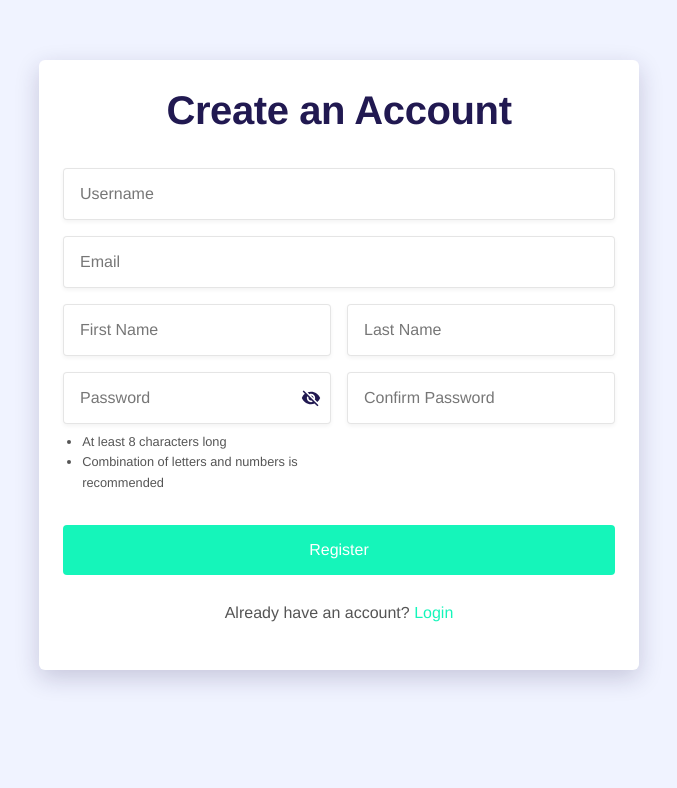
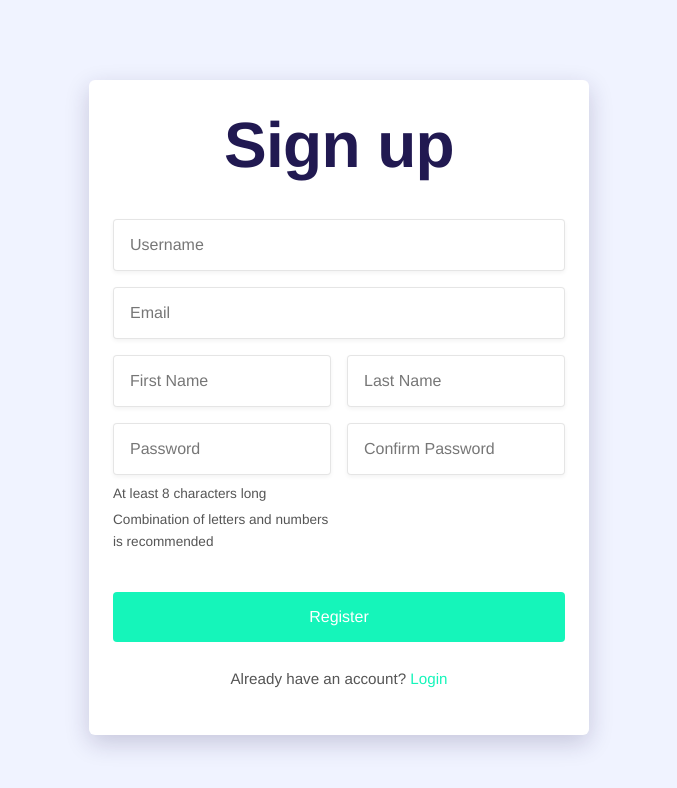
Before and after one commit to mr-seifi/prompt-management, a React (Create React App) app in the folder frontend/: page /register in a window 1280 px wide. Shown: the top 788 px of the page, without its empty margins (301-978 px from the left). Built offline with nearby package versions, Linux system fonts and the light colour scheme; no server answers.

Commit message:
value description shwoing correctly

```diff
--- a/frontend/src/pages/LoginPage.tsx
+++ b/frontend/src/pages/LoginPage.tsx
@@ -12,9 +12,14 @@ const PageContainer = styled.div`
   box-shadow: ${props => props.theme.shadows.large};
 
   @media (max-width: 768px) {
-    max-width: 90%;
+    max-width: 95%;
     margin: 40px auto;
     padding: ${props => props.theme.spacing.md};
+  }
+
+  @media (max-width: 480px) {
+    margin: 20px auto;
+    padding: ${props => props.theme.spacing.sm};
   }
 `;
 
@@ -24,12 +29,26 @@ const PageTitle = styled.h1`
   margin-bottom: 2rem;
   color: ${props => props.theme.colors.primary};
   font-weight: ${props => props.theme.typography.fontWeights.bold};
+
+  @media (max-width: 768px) {
+    font-size: 2rem;
+    margin-bottom: 1.5rem;
+  }
+
+  @media (max-width: 480px) {
+    font-size: 1.75rem;
+    margin-bottom: 1rem;
+  }
 `;
 
 const Form = styled.form`
   display: flex;
   flex-direction: column;
   gap: ${props => props.theme.spacing.md};
+
+  @media (max-width: 480px) {
+    gap: ${props => props.theme.spacing.sm};
+  }
 `;
 
 const FormGroup = styled.div`
@@ -47,6 +66,11 @@ const FormGroup = styled.div`
 const Label = styled.label`
   font-weight: ${props => props.theme.typography.fontWeights.medium};
   color: ${props => props.theme.colors.textPrimary};
+  font-size: 1rem;
+
+  @media (max-width: 480px) {
+    font-size: 0.9rem;
+  }
 `;
 
 const Input = styled.input`
@@ -70,9 +94,13 @@ const Input = styled.input`
   }
 
   @media (max-width: 768px) {
-    width: 100%;
     padding: ${props => props.theme.spacing.sm};
     font-size: 0.95rem;
+  }
+
+  @media (max-width: 480px) {
+    padding: ${props => props.theme.spacing.xs};
+    font-size: 0.9rem;
   }
 `;
 
@@ -106,6 +134,11 @@ const SubmitButton = styled.button`
     margin: ${props => props.theme.spacing.md} auto 0;
     display: block;
   }
+
+  @media (max-width: 480px) {
+    padding: ${props => props.theme.spacing.sm};
+    font-size: 0.95rem;
+  }
 `;
 
 const ErrorMessage = styled.div`
@@ -120,6 +153,7 @@ const ErrorMessage = styled.div`
     width: 100%;
     margin-left: 0;
     margin-right: 0;
+    font-size: 0.85rem;
   }
 `;
 
@@ -135,6 +169,7 @@ const SuccessMessage = styled.div`
     width: 100%;
     margin-left: 0;
     margin-right: 0;
+    font-size: 0.85rem;
   }
 `;
 
@@ -142,6 +177,7 @@ const BottomText = styled.p`
   text-align: center;
   margin-top: ${props => props.theme.spacing.lg};
   color: ${props => props.theme.colors.textSecondary};
+  font-size: 0.95rem;
 
   a {
     color: ${props => props.theme.colors.accent};
@@ -151,6 +187,11 @@ const BottomText = styled.p`
     &:hover {
       text-decoration: underline;
     }
+  }
+
+  @media (max-width: 480px) {
+    font-size: 0.9rem;
+    margin-top: ${props => props.theme.spacing.md};
   }
 `;
 
--- a/frontend/src/pages/PromptDetailsPage.tsx
+++ b/frontend/src/pages/PromptDetailsPage.tsx
@@ -1,4 +1,4 @@
-import React, { useState, useEffect, useRef, useCallback } from 'react';
+import React, { useState, useEffect } from 'react';
 import { useParams, useNavigate, Link } from 'react-router-dom';
 import styled from 'styled-components';
 import Card from '../components/ui/Card';
@@ -8,13 +8,11 @@ import promptService from '../services/promptService';
 import usePrompts from '../hooks/usePrompts';
 import { formatDateTimeForDisplay } from '../services/promptService';
 import PromptRenderer from '../components/prompts/PromptRenderer';
-import ReactDOM from 'react-dom';
 
 const PageContainer = styled.div`
   max-width: 800px;
   margin: 0 auto;
   padding: ${props => props.theme.spacing.lg};
-  overflow: visible;
 `;
 
 const PageHeader = styled.div`
@@ -37,15 +35,12 @@ const ButtonGroup = styled.div`
 
 const PromptDetail = styled.div`
   margin-bottom: 1.5rem;
-  overflow: visible;
 `;
 
 const ContentContainer = styled.div`
   white-space: pre-wrap;
   line-height: 1.6;
   color: ${props => props.theme.colors.textSecondary};
-  position: relative;
-  overflow: visible;
 `;
 
 const HighlightedVariable = styled.span`
@@ -59,24 +54,31 @@ const HighlightedVariable = styled.span`
   align-items: center;
   border-bottom: 1px dashed ${props => props.theme.colors.accent};
   transition: background-color 0.2s ease;
-  z-index: 10;
 
   &:hover {
     background-color: ${props => props.theme.colors.accent}30;
   }
 `;
 
-const TooltipContainer = styled.div`
-  position: fixed;
-  z-index: 9999;
+const Tooltip = styled.div`
+  position: absolute;
+  bottom: calc(100% + 8px);
+  left: 50%;
+  transform: translateX(-50%);
+  background-color: ${props => props.theme.colors.cardHelpHighlight};
+  color: ${props => props.theme.colors.textPrimary};
   padding: 0.75rem;
-  background-color: ${props => props.theme.colors.cardHelpHighlight};
   border-radius: ${props => props.theme.borderRadius.small};
   box-shadow: 0 3px 10px rgba(0, 0, 0, 0.2);
+  min-width: 180px;
   max-width: 280px;
-  min-width: 180px;
+  z-index: 100;
+  opacity: 0;
+  visibility: hidden;
+  transition: opacity 0.3s, visibility 0.3s;
+  font-size: 0.9rem;
+  text-align: center;
   pointer-events: none;
-  text-align: center;
 
   &:after {
     content: '';
@@ -87,6 +89,11 @@ const TooltipContainer = styled.div`
     border-width: 5px;
     border-style: solid;
     border-color: ${props => props.theme.colors.cardHighlight} transparent transparent transparent;
+  }
+
+  ${HighlightedVariable}:hover & {
+    opacity: 1;
+    visibility: visible;
   }
 `;
 
@@ -129,12 +136,13 @@ const PromptMeta = styled.div`
 const FavoriteStatus = styled.div`
   display: flex;
   align-items: center;
+  gap: 0.5rem;
   cursor: pointer;
 `;
 
 const FavoriteIcon = styled.span<{ isFavorite: boolean }>`
   color: ${({ isFavorite, theme }) => (isFavorite ? theme.colors.warning : '#ccc')};
-  font-size: 1.5rem;
+  font-size: 1.25rem;
 `;
 
 const LoadingMessage = styled.div`
@@ -156,17 +164,13 @@ const ErrorMessage = styled.div`
 const StyledCard = styled(Card)`
   padding: ${props => props.theme.spacing.lg};
   margin-bottom: 1.5rem;
-  overflow: visible;
 `;
 
-const SectionTitle = styled.h3`
-  font-size: 1.1rem;
+const SectionTitle = styled.h2`
+  font-size: 1.5rem;
+  margin-top: 0;
   margin-bottom: 1rem;
-  font-weight: 600;
   color: ${props => props.theme.colors.textPrimary};
-  display: flex;
-  align-items: center;
-  justify-content: space-between;
 `;
 
 const TabContainer = styled.div`
@@ -195,66 +199,12 @@ const TabButton = styled.button<{ active: boolean }>`
   }
 `;
 
-const DeleteButton = styled(Button)`
-  width: 40px;
-  height: 40px;
-  padding: 0;
-  display: flex;
-  align-items: center;
-  justify-content: center;
-  background-color: ${props => props.theme.colors.danger};
-  color: white;
-  border-radius: ${props => props.theme.borderRadius.medium};
-
-  &:hover {
-    background-color: #FF3333;
-  }
-`;
-
-const EditButton = styled(Button)`
-  width: 40px;
-  height: 40px;
-  padding: 0;
-  display: flex;
-  align-items: center;
-  justify-content: center;
-  background-color: #211951;
-  color: white;
-  border-radius: ${props => props.theme.borderRadius.medium};
-
-  &:hover {
-    background-color: #342c68;
-  }
-`;
-
 interface HighlightedContentProps {
   content: string;
   variablesSchema?: Record<string, any>;
 }
 
 const HighlightedContent: React.FC<HighlightedContentProps> = ({ content, variablesSchema = {} }) => {
-  const [tooltip, setTooltip] = useState<{
-    visible: boolean;
-    name: string;
-    position: { x: number; y: number };
-  } | null>(null);
-
-  const showTooltip = useCallback((e: React.MouseEvent, variableName: string) => {
-    const rect = e.currentTarget.getBoundingClientRect();
-    const centerX = rect.left + rect.width / 2;
-    const topY = rect.top - 10;
-
-    setTooltip({
-      visible: true,
-      name: variableName,
-      position: { x: centerX, y: topY }
-    });
-  }, []);
-
-  const hideTooltip = useCallback(() => {
-    setTooltip(null);
-  }, []);
-
   if (!content) return null;
 
   const regex = /\{\{\s*([a-zA-Z0-9_]+)\s*\}\}/g;
@@ -279,12 +229,14 @@ const HighlightedContent: React.FC<HighlightedContentProps> = ({ content, variab
     }
 
     parts.push(
-      <HighlightedVariable
-        key={`var-${match.index}`}
-        onMouseEnter={(e) => showTooltip(e, variableName)}
-        onMouseLeave={hideTooltip}
-      >
+      <HighlightedVariable key={`var-${match.index}`}>
         {`{{${variableName}}}`}
+        <Tooltip>
+          <TooltipTitle>{variableName}</TooltipTitle>
+          <TooltipContent>
+            {variablesSchema[variableName]?.description || `Value for ${variableName}`}
+          </TooltipContent>
+        </Tooltip>
       </HighlightedVariable>
     );
 
@@ -295,26 +247,7 @@ const HighlightedContent: React.FC<HighlightedContentProps> = ({ content, variab
     parts.push(content.substring(lastIndex));
   }
 
-  return (
-    <>
-      <ContentContainer>{parts}</ContentContainer>
-      {tooltip && tooltip.visible && ReactDOM.createPortal(
-        <TooltipContainer
-          style={{
-            left: `${tooltip.position.x}px`,
-            top: `${tooltip.position.y}px`,
-            transform: 'translate(-50%, -100%)'
-          }}
-        >
-          <TooltipTitle>{tooltip.name}</TooltipTitle>
-          <TooltipContent>
-            {variablesSchema[tooltip.name]?.description || `Value for ${tooltip.name}`}
-          </TooltipContent>
-        </TooltipContainer>,
-        document.body
-      )}
-    </>
-  );
+  return <ContentContainer>{parts}</ContentContainer>;
 };
 
 const PromptDetailsPage: React.FC = () => {
@@ -391,17 +324,12 @@ const PromptDetailsPage: React.FC = () => {
       <PageHeader>
         <PageTitle>{prompt.title}</PageTitle>
         <ButtonGroup>
-          <DeleteButton onClick={handleDelete} aria-label="Delete prompt">
-            <svg xmlns="http://www.w3.org/2000/svg" width="16" height="16" fill="currentColor" viewBox="0 0 16 16">
-              <path d="M5.5 5.5A.5.5 0 0 1 6 6v6a.5.5 0 0 1-1 0V6a.5.5 0 0 1 .5-.5m2.5 0a.5.5 0 0 1 .5.5v6a.5.5 0 0 1-1 0V6a.5.5 0 0 1 .5-.5m3 .5a.5.5 0 0 0-1 0v6a.5.5 0 0 0 1 0z"/>
-              <path d="M14.5 3a1 1 0 0 1-1 1H13v9a2 2 0 0 1-2 2H5a2 2 0 0 1-2-2V4h-.5a1 1 0 0 1-1-1V2a1 1 0 0 1 1-1H6a1 1 0 0 1 1-1h2a1 1 0 0 1 1 1h3.5a1 1 0 0 1 1 1zM4.118 4 4 4.059V13a1 1 0 0 0 1 1h6a1 1 0 0 0 1-1V4.059L11.882 4zM2.5 3h11V2h-11z"/>
-            </svg>
-          </DeleteButton>
-          <EditButton as={Link} to={`/prompts/${prompt.id}/edit`} aria-label="Edit prompt">
-            <svg xmlns="http://www.w3.org/2000/svg" width="16" height="16" fill="currentColor" viewBox="0 0 16 16">
-              <path d="M12.146.146a.5.5 0 0 1 .708 0l3 3a.5.5 0 0 1 0 .708l-10 10a.5.5 0 0 1-.168.11l-5 2a.5.5 0 0 1-.65-.65l2-5a.5.5 0 0 1 .11-.168l10-10zM11.207 2.5 13.5 4.793 14.793 3.5 12.5 1.207 11.207 2.5zm1.586 3L10.5 3.207 4 9.707V10h.5a.5.5 0 0 1 .5.5v.5h.5a.5.5 0 0 1 .5.5v.5h.293l6.5-6.5zm-9.761 5.175-.106.106-1.528 3.821 3.821-1.528.106-.106A.5.5 0 0 1 5 12.5V12h-.5a.5.5 0 0 1-.5-.5V11h-.5a.5.5 0 0 1-.468-.325z"/>
-            </svg>
-          </EditButton>
+          <Button variant="danger" onClick={handleDelete}>
+            Delete
+          </Button>
+          <Button variant="primary" as={Link} to={`/prompts/${prompt.id}/edit`}>
+            Edit
+          </Button>
         </ButtonGroup>
       </PageHeader>
 
@@ -429,12 +357,7 @@ const PromptDetailsPage: React.FC = () => {
         <>
           <StyledCard>
             <PromptDetail>
-              <SectionTitle>
-                Description
-                <FavoriteStatus onClick={handleToggleFavorite}>
-                  <FavoriteIcon isFavorite={prompt.isFavorite}>★</FavoriteIcon>
-                </FavoriteStatus>
-              </SectionTitle>
+              <SectionTitle>Description</SectionTitle>
               <HighlightedContent
                 content={prompt.content}
                 variablesSchema={prompt.variablesSchema}
@@ -452,6 +375,10 @@ const PromptDetailsPage: React.FC = () => {
                 <div>
                   Last updated: {prompt.updatedAt}
                 </div>
+                <FavoriteStatus onClick={handleToggleFavorite}>
+                  <FavoriteIcon isFavorite={prompt.isFavorite}>★</FavoriteIcon>
+                  {prompt.isFavorite ? 'Remove from favorites' : 'Add to favorites'}
+                </FavoriteStatus>
               </PromptMeta>
             </PromptDetail>
           </StyledCard>
--- a/frontend/src/pages/RegisterPage.tsx
+++ b/frontend/src/pages/RegisterPage.tsx
@@ -4,41 +4,77 @@ import styled from 'styled-components';
 import { useAuth } from '../contexts/AuthContext';
 
 const PageContainer = styled.div`
-  max-width: 600px;
-  margin: 60px auto;
+  max-width: 500px;
+  margin: 80px auto;
   padding: ${props => props.theme.spacing.lg};
   background-color: ${props => props.theme.colors.card};
   border-radius: calc(${props => props.theme.borderRadius.large} / 2);
   box-shadow: ${props => props.theme.shadows.large};
 
   @media (max-width: 768px) {
-    max-width: 90%;
-    margin: 30px auto;
+    max-width: 500px;
+    margin: 80px auto;
+    padding: ${props => props.theme.spacing.lg};
+  }
+
+  @media (max-width: 550px) {
+    max-width: 95%;
+    margin: 40px auto;
     padding: ${props => props.theme.spacing.md};
+  }
+
+  @media (max-width: 480px) {
+    margin: 20px auto;
+    padding: ${props => props.theme.spacing.sm};
   }
 `;
 
 const PageTitle = styled.h1`
-  font-size: 2.5rem;
+  font-size: 4rem;
   text-align: center;
   margin-bottom: 2rem;
   color: ${props => props.theme.colors.primary};
   font-weight: ${props => props.theme.typography.fontWeights.bold};
+
+  @media (max-width: 768px) {
+    font-size: 4rem;
+    margin-bottom: 2rem;
+  }
+
+  @media (max-width: 550px) {
+    font-size: 3.5rem;
+    margin-bottom: 1.8rem;
+  }
+
+  @media (max-width: 480px) {
+    font-size: 2.5rem;
+    margin-bottom: 1.5rem;
+  }
 `;
 
 const Form = styled.form`
   display: flex;
   flex-direction: column;
   gap: ${props => props.theme.spacing.md};
+
+  @media (max-width: 550px) {
+    gap: ${props => props.theme.spacing.sm};
+  }
 `;
 
 const FormRow = styled.div`
-  display: grid;
-  grid-template-columns: 1fr 1fr;
+  display: flex;
   gap: ${props => props.theme.spacing.md};
+  width: 100%;
 
-  @media (max-width: 600px) {
-    grid-template-columns: 1fr;
+  @media (max-width: 768px) {
+    flex-direction: row;
+    gap: ${props => props.theme.spacing.md};
+  }
+
+  @media (max-width: 550px) {
+    flex-direction: column;
+    gap: ${props => props.theme.spacing.sm};
   }
 `;
 
@@ -48,7 +84,7 @@ const FormGroup = styled.div`
   gap: ${props => props.theme.spacing.xs};
   width: 100%;
 
-  @media (max-width: 768px) {
+  @media (max-width: 550px) {
     align-items: flex-start;
     gap: 4px;
   }
@@ -57,6 +93,11 @@ const FormGroup = styled.div`
 const Label = styled.label`
   font-weight: ${props => props.theme.typography.fontWeights.medium};
   color: ${props => props.theme.colors.textPrimary};
+  font-size: 1rem;
+
+  @media (max-width: 480px) {
+    font-size: 0.9rem;
+  }
 `;
 
 const Input = styled.input`
@@ -74,34 +115,151 @@ const Input = styled.input`
     box-shadow: 0 0 0 2px ${props => props.theme.colors.primary}30;
   }
 
-  /* Add padding to the right side of password inputs to make room for the icon */
-  &[type="password"],
-  &[type="text"] {
-    padding-right: 40px;
-  }
-
   &::placeholder {
     color: ${props => props.theme.colors.textSecondary};
     opacity: 0.8;
   }
 
   @media (max-width: 768px) {
-    width: 100%;
+    padding: ${props => props.theme.spacing.md};
+    font-size: 1rem;
+  }
+
+  @media (max-width: 550px) {
     padding: ${props => props.theme.spacing.sm};
     font-size: 0.95rem;
+  }
+
+  @media (max-width: 480px) {
+    padding: ${props => props.theme.spacing.xs};
+    font-size: 0.9rem;
+  }
+`;
+
+const PasswordInputContainer = styled.div`
+  position: relative;
+  width: 100%;
+`;
+
+const PasswordToggle = styled.button`
+  position: absolute;
+  right: ${props => props.theme.spacing.sm};
+  top: 50%;
+  transform: translateY(-50%);
+  background: none;
+  border: none;
+  cursor: pointer;
+  color: ${props => props.theme.colors.textSecondary};
+  padding: 0;
+  display: flex;
+  align-items: center;
+  justify-content: center;
+
+  &:hover {
+    color: ${props => props.theme.colors.primary};
   }
 `;
 
 const PasswordRequirements = styled.ul`
-  font-size: 0.8rem;
+  list-style: none;
+  padding: 0;
+  margin: ${props => props.theme.spacing.xs} 0;
+  font-size: 0.85rem;
   color: ${props => props.theme.colors.textSecondary};
-  margin-top: ${props => props.theme.spacing.xs};
-  padding-left: 1.2rem;
 
-  @media (max-width: 768px) {
-    width: 100%;
-    margin-left: 0;
-    margin-right: 0;
+  li {
+    display: flex;
+    align-items: center;
+    gap: ${props => props.theme.spacing.xs};
+    margin-bottom: ${props => props.theme.spacing.xs};
+  }
+
+  @media (max-width: 480px) {
+    font-size: 0.8rem;
+  }
+`;
+
+const PasswordSuggestionBox = styled.div`
+  background-color: ${props => props.theme.colors.card};
+  border-radius: calc(${props => props.theme.borderRadius.medium} / 2);
+  padding: ${props => props.theme.spacing.md};
+  margin: ${props => props.theme.spacing.sm} 0;
+  box-shadow: ${props => props.theme.shadows.medium};
+
+  @media (max-width: 480px) {
+    padding: ${props => props.theme.spacing.sm};
+  }
+`;
+
+const SuggestionHeader = styled.div`
+  display: flex;
+  justify-content: space-between;
+  align-items: center;
+  margin-bottom: ${props => props.theme.spacing.sm};
+`;
+
+const HeaderText = styled.div`
+  display: flex;
+  align-items: center;
+  gap: ${props => props.theme.spacing.sm};
+  color: ${props => props.theme.colors.primary};
+  font-weight: ${props => props.theme.typography.fontWeights.medium};
+`;
+
+const KeyIcon = styled.div`
+  display: flex;
+  align-items: center;
+  justify-content: center;
+`;
+
+const SuggestedPassword = styled.div`
+  font-family: monospace;
+  padding: ${props => props.theme.spacing.sm};
+  background-color: ${props => props.theme.colors.background};
+  border-radius: calc(${props => props.theme.borderRadius.small} / 2);
+  color: ${props => props.theme.colors.primary};
+  font-size: 1.1rem;
+  margin-bottom: 0;
+  cursor: pointer;
+  transition: background-color 0.2s;
+  text-align: center;
+  word-break: break-all;
+
+  &:hover {
+    background-color: ${props => props.theme.colors.cardHighlight};
+  }
+
+  @media (max-width: 480px) {
+    font-size: 0.9rem;
+    padding: ${props => props.theme.spacing.xs};
+  }
+`;
+
+const CloseButton = styled.button`
+  background: none;
+  border: none;
+  cursor: pointer;
+  color: ${props => props.theme.colors.textSecondary};
+  font-size: 1.2rem;
+  padding: 0;
+
+  &:hover {
+    color: ${props => props.theme.colors.danger};
+  }
+`;
+
+const UseButton = styled.button`
+  background-color: ${props => props.theme.colors.primary};
+  color: white;
+  border: none;
+  border-radius: ${props => props.theme.borderRadius.small};
+  padding: ${props => props.theme.spacing.xs} ${props => props.theme.spacing.sm};
+  font-size: 0.9rem;
+  cursor: pointer;
+  transition: background-color 0.2s;
+
+  &:hover {
+    background-color: ${props => props.theme.colors.accent};
   }
 `;
 
@@ -131,9 +289,15 @@ const SubmitButton = styled.button`
   }
 
   @media (max-width: 768px) {
-    width: 100%;
+    width: auto;
     margin: ${props => props.theme.spacing.md} auto 0;
     display: block;
+  }
+
+  @media (max-width: 550px) {
+    width: 100%;
+    padding: ${props => props.theme.spacing.sm};
+    font-size: 0.95rem;
   }
 `;
 
@@ -145,10 +309,27 @@ const ErrorMessage = styled.div`
   margin-bottom: ${props => props.theme.spacing.md};
   font-size: 0.9rem;
 
-  @media (max-width: 768px) {
+  @media (max-width: 550px) {
     width: 100%;
     margin-left: 0;
     margin-right: 0;
+    font-size: 0.85rem;
+  }
+`;
+
+const SuccessMessage = styled.div`
+  color: ${props => props.theme.colors.success};
+  background-color: ${props => props.theme.colors.success}15;
+  padding: ${props => props.theme.spacing.sm};
+  border-radius: calc(${props => props.theme.borderRadius.small} / 2);
+  margin-bottom: ${props => props.theme.spacing.md};
+  font-size: 0.9rem;
+
+  @media (max-width: 550px) {
+    width: 100%;
+    margin-left: 0;
+    margin-right: 0;
+    font-size: 0.85rem;
   }
 `;
 
@@ -156,6 +337,7 @@ const BottomText = styled.p`
   text-align: center;
   margin-top: ${props => props.theme.spacing.lg};
   color: ${props => props.theme.colors.textSecondary};
+  font-size: 0.95rem;
 
   a {
     color: ${props => props.theme.colors.accent};
@@ -166,124 +348,10 @@ const BottomText = styled.p`
       text-decoration: underline;
     }
   }
-`;
 
-const PasswordInputContainer = styled.div`
-  position: relative;
-  width: 100%;
-  display: flex;
-  align-items: center;
-
-  @media (max-width: 768px) {
-    width: 100%;
-  }
-`;
-
-const TogglePasswordButton = styled.button`
-  position: absolute;
-  right: 10px;
-  top: 50%;
-  transform: translateY(-50%);
-  background: none;
-  border: none;
-  color: #211951;
-  cursor: pointer;
-  display: flex;
-  align-items: center;
-  justify-content: center;
-  padding: 0;
-  z-index: 2;
-  pointer-events: auto;
-  width: 20px;
-  height: 20px;
-
-  &:hover {
-    color: ${props => props.theme.colors.primary};
-  }
-
-  svg {
-    width: 100%;
-    height: 100%;
-  }
-`;
-
-const PasswordSuggestionBox = styled.div`
-  position: absolute;
-  top: 100%;
-  left: 0;
-  width: 100%;
-  background-color: ${props => props.theme.colors.card};
-  border: 1px solid ${props => props.theme.colors.primary};
-  border-radius: calc(${props => props.theme.borderRadius.medium} / 2);
-  padding: ${props => props.theme.spacing.md};
-  margin-top: 5px;
-  box-shadow: ${props => props.theme.shadows.medium};
-  z-index: 10;
-`;
-
-const SuggestionHeader = styled.div`
-  font-weight: ${props => props.theme.typography.fontWeights.medium};
-  color: ${props => props.theme.colors.textPrimary};
-  margin-bottom: ${props => props.theme.spacing.sm};
-  display: flex;
-  justify-content: space-between;
-  align-items: center;
-`;
-
-const HeaderText = styled.span`
-  display: flex;
-  align-items: center;
-  gap: 8px;
-`;
-
-const KeyIcon = styled.span`
-  color: #211951;
-  display: inline-flex;
-  align-items: center;
-`;
-
-const SuggestedPassword = styled.div`
-  font-family: monospace;
-  padding: ${props => props.theme.spacing.sm};
-  background-color: ${props => props.theme.colors.background};
-  border-radius: calc(${props => props.theme.borderRadius.small} / 2);
-  color: ${props => props.theme.colors.primary};
-  font-size: 1.1rem;
-  margin-bottom: 0;
-  cursor: pointer;
-  transition: background-color 0.2s;
-  text-align: center;
-
-  &:hover {
-    background-color: ${props => props.theme.colors.cardHighlight};
-  }
-`;
-
-const CloseButton = styled.button`
-  background: none;
-  border: none;
-  cursor: pointer;
-  color: ${props => props.theme.colors.textSecondary};
-  font-size: 1.2rem;
-  padding: 0;
-
-  &:hover {
-    color: ${props => props.theme.colors.danger};
-  }
-`;
-
-const UseButton = styled.button`
-  background-color: ${props => props.theme.colors.primary};
-  color: white;
-  border: none;
-  border-radius: ${props => props.theme.borderRadius.small};
-  padding: ${props => props.theme.spacing.xs} ${props => props.theme.spacing.sm};
-  font-size: 0.9rem;
-  cursor: pointer;
-  transition: background-color 0.2s;
-
-  &:hover {
-    background-color: ${props => props.theme.colors.accent};
+  @media (max-width: 550px) {
+    font-size: 0.9rem;
+    margin-top: ${props => props.theme.spacing.md};
   }
 `;
 
@@ -465,7 +533,7 @@ const RegisterPage: React.FC = () => {
 
   return (
     <PageContainer>
-      <PageTitle>Create an Account</PageTitle>
+      <PageTitle>Sign up</PageTitle>
 
       {errors.general && <ErrorMessage>{errors.general}</ErrorMessage>}
 
@@ -537,7 +605,7 @@ const RegisterPage: React.FC = () => {
                 placeholder="Password"
                 required
               />
-              <TogglePasswordButton
+              <PasswordToggle
                 type="button"
                 onClick={togglePasswordVisibility}
                 tabIndex={-1}
@@ -552,7 +620,7 @@ const RegisterPage: React.FC = () => {
                     <path d="M12 7C14.76 7 17 9.24 17 12C17 12.65 16.87 13.26 16.64 13.83L19.56 16.75C21.07 15.49 22.26 13.86 23 12C21.27 7.61 17 4.5 12 4.5C10.6 4.5 9.26 4.75 8 5.2L10.17 7.37C10.74 7.13 11.35 7 12 7ZM2 4.27L4.28 6.55L4.74 7.01C3.08 8.3 1.78 10.02 1 12C2.73 16.39 7 19.5 12 19.5C13.55 19.5 15.03 19.2 16.38 18.66L16.8 19.08L19.73 22L21 20.73L3.27 3L2 4.27ZM7.53 9.8L9.08 11.35C9.03 11.56 9 11.78 9 12C9 13.66 10.34 15 12 15C12.22 15 12.44 14.97 12.65 14.92L14.2 16.47C13.53 16.8 12.79 17 12 17C9.24 17 7 14.76 7 12C7 11.21 7.2 10.47 7.53 9.8ZM11.84 9.02L14.99 12.17L15.01 12.01C15.01 10.35 13.67 9.01 12.01 9.01L11.84 9.02Z"/>
                   </svg>
                 )}
-              </TogglePasswordButton>
+              </PasswordToggle>
 
               {showPasswordSuggestion && (
                 <PasswordSuggestionBox>
```
Also changed, not shown: frontend/src/pages/AllPromptsPage.tsx (+18 -5 lines), 2 other files (tests, documents, lock files or other folders).
